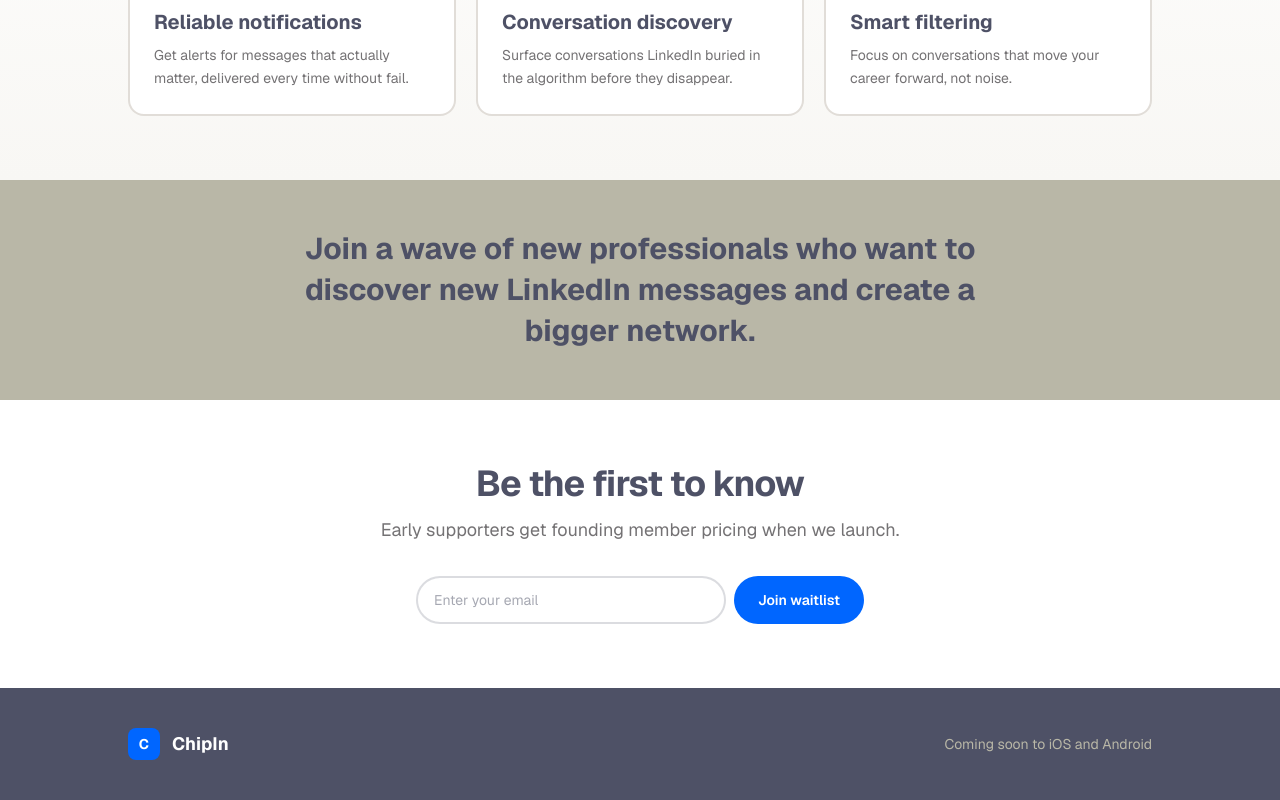
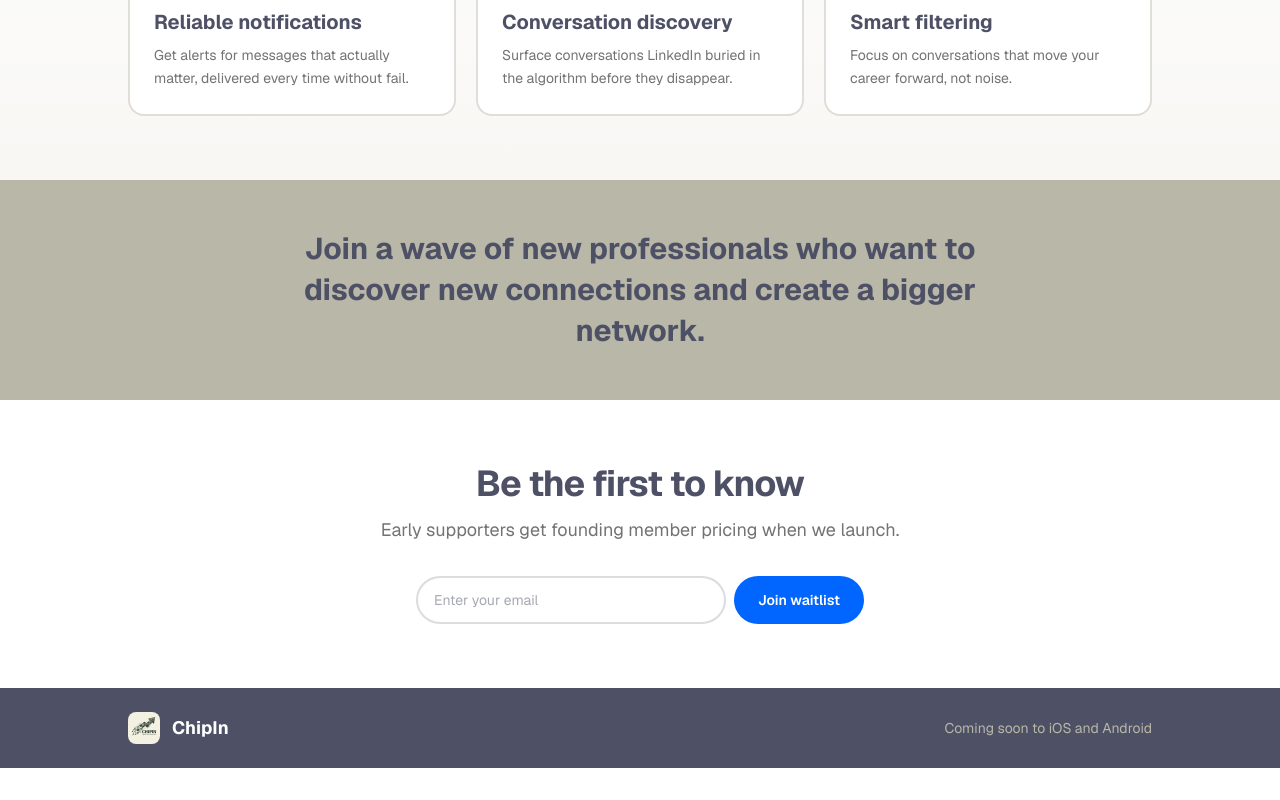
Before and after one commit to RobRead84/ChipIn, a Next.js app in the folder chipin-web/: page /ChipIn/ in a window 1280 px wide. Shown: the part 1682-2482 px from the top of the page. After the commit the page ends 2450 px from the top, so only its background shows below. Built offline with nearby package versions, Linux system fonts and the light colour scheme.

Commit message:
feat: text update, slim footer, add logo
- Update social proof to 'discover new connections'
- Reduce footer height by 1/3
- Add logo image to footer
- Import new logo to public folder

Co-Authored-By: Paperclip <noreply@paperclip.ing>

```diff
--- a/chipin-web/src/app/page.tsx
+++ b/chipin-web/src/app/page.tsx
@@ -463,7 +463,7 @@ export default function Home() {
       <section className="py-12 px-6 bg-cream">
         <div className="max-w-3xl mx-auto text-center">
           <p className="text-2xl md:text-3xl font-bold text-foreground leading-snug">
-            Join a wave of new professionals who want to discover new LinkedIn messages and create a bigger network.
+            Join a wave of new professionals who want to discover new connections and create a bigger network.
           </p>
         </div>
       </section>
@@ -480,12 +480,10 @@ export default function Home() {
         </div>
       </section>
 
-      <footer className="py-10 px-6 bg-foreground">
-        <div className="max-w-5xl mx-auto flex flex-col md:flex-row items-center justify-between gap-4">
+      <footer className="py-6 px-6 bg-foreground">
+        <div className="max-w-5xl mx-auto flex flex-col md:flex-row items-center justify-between gap-3">
           <div className="flex items-center gap-3">
-            <div className="w-8 h-8 rounded-lg bg-blue flex items-center justify-center">
-              <span className="text-white font-bold text-sm">C</span>
-            </div>
+            <img src="/logo.png" alt="ChipIn" className="w-8 h-8 rounded-lg object-contain" />
             <span className="font-bold text-lg text-white">ChipIn</span>
           </div>
           <p className="text-cream text-sm">
```
Also changed, not shown: chipin-web/public/logo.png (added).
